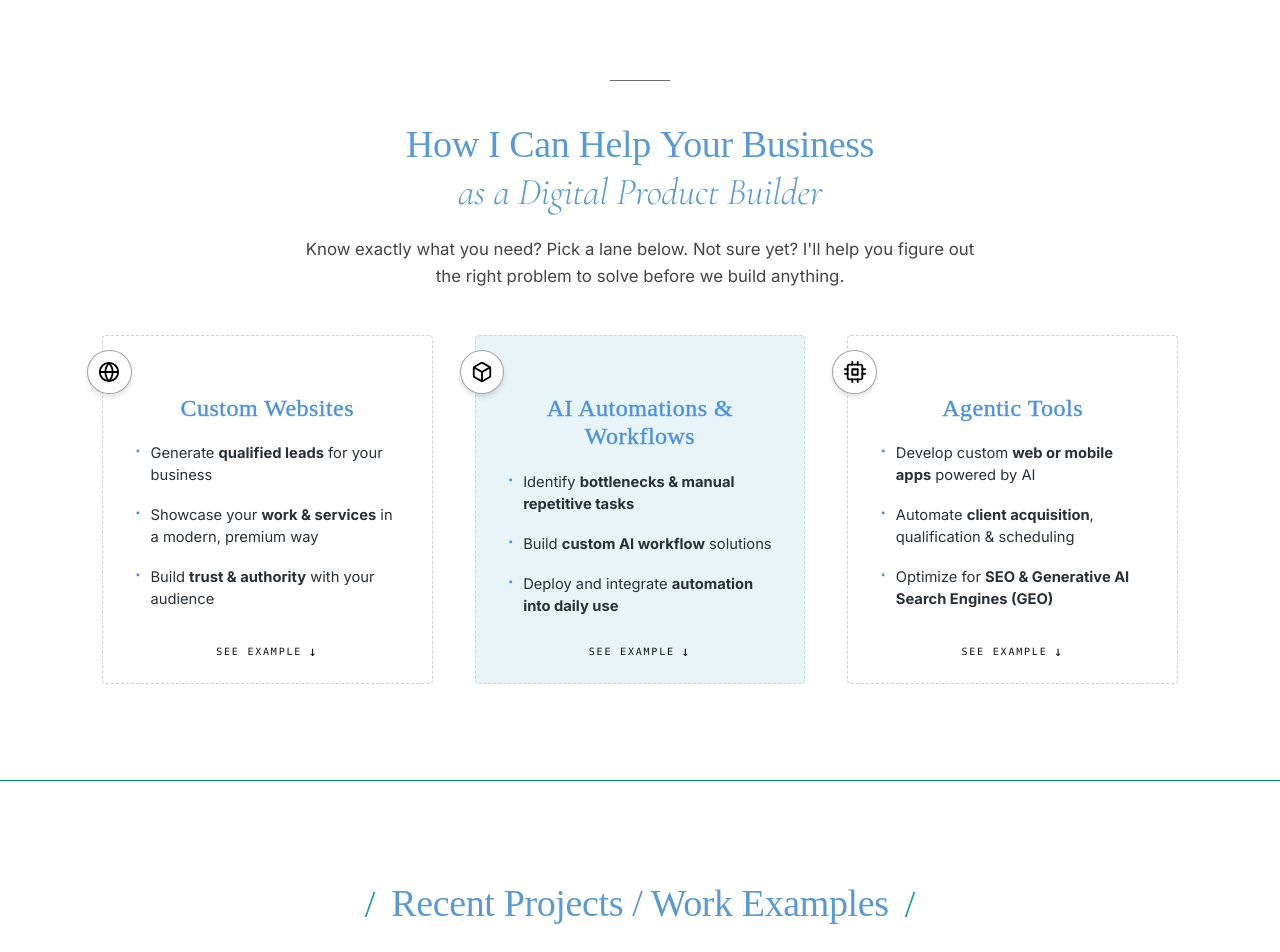
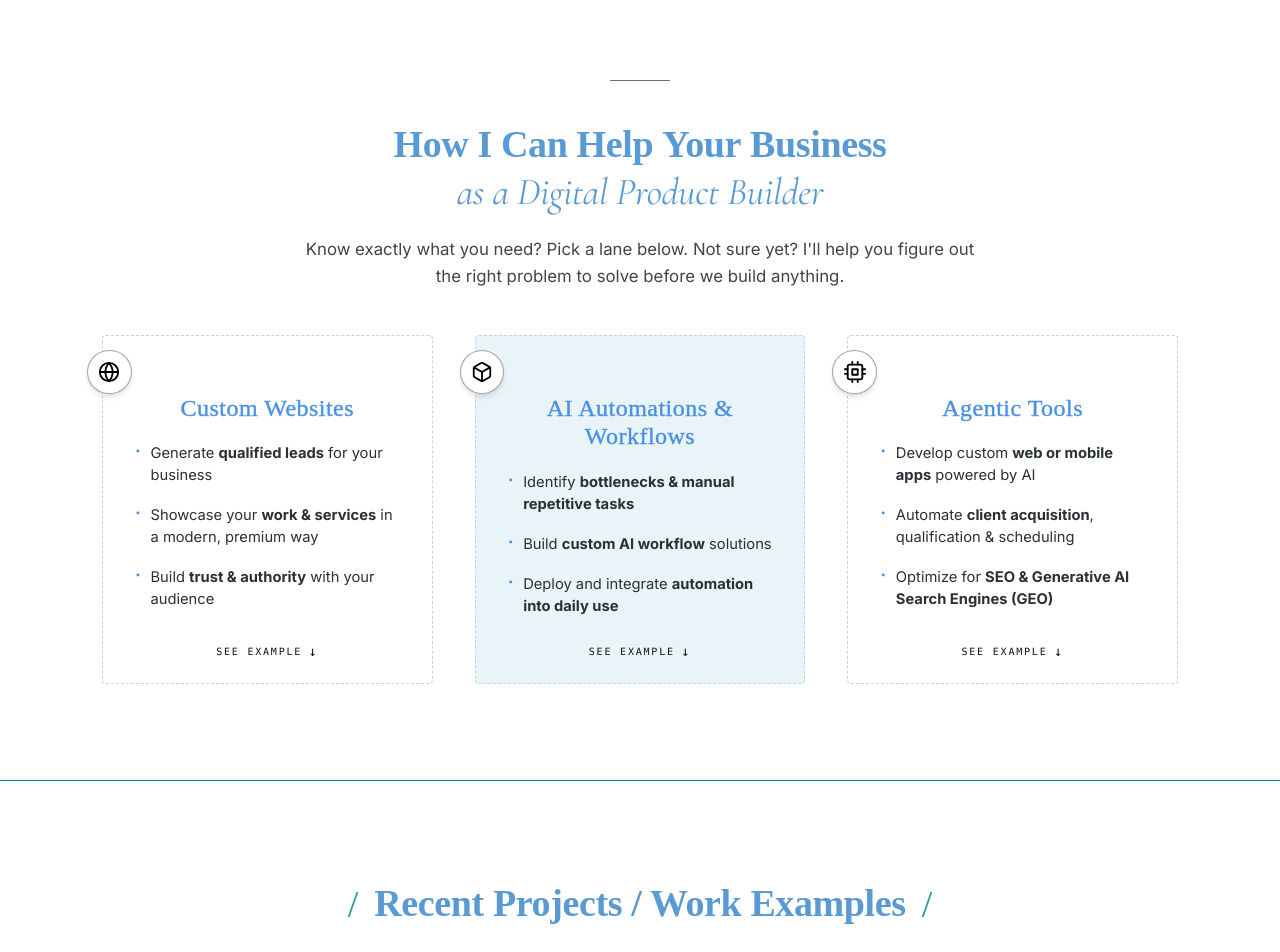
Before and after one commit to Irene2828/porfoliojuly, a Next.js app: page /v2 in a window 1280 px wide. Shown: the part 880-1832 px from the top of the page. Built offline with nearby package versions, Linux system fonts and the light colour scheme; no server answers; the database is empty; a web font is replaced by a local one.

Commit message:
Unify section heading weights (600) for Services, Projects, Expectations, Process and reset hero desktop name to black

```diff
--- a/src/app/components/Hero.css
+++ b/src/app/components/Hero.css
@@ -1307,7 +1307,7 @@
 }
 
 .hero-image-tagline-stacked .tagline-name {
-  color: #ffffff;
+  color: #121212;
   font-weight: 600;
   margin-bottom: 0.15rem; /* 10% vertical spacing gap */
 }
--- a/src/app/components/SectionDivider.css
+++ b/src/app/components/SectionDivider.css
@@ -207,7 +207,7 @@
 .section-divider-light.align-center .section-divider-light-text {
   font-family: 'Times New Roman', Times, Georgia, serif !important;
   font-size: clamp(24px, 4vw, 38px) !important;
-  font-weight: 400 !important;
+  font-weight: 600 !important;
   color: #5a9ad4 !important;
   line-height: 1.2 !important;
   letter-spacing: -0.01em !important;
--- a/src/app/v2/components/ProcessSection.tsx
+++ b/src/app/v2/components/ProcessSection.tsx
@@ -65,7 +65,7 @@ export default function ProcessSection() {
             fontFamily: "'Times New Roman', Times, Georgia, serif",
             fontSize: 'clamp(24px, 4vw, 38px)',
             color: '#5a9ad4',
-            fontWeight: 400,
+            fontWeight: 600,
             lineHeight: 1.25,
             letterSpacing: '-0.01em',
             textAlign: 'center',
--- a/src/app/v2/components/ServicesV2.tsx
+++ b/src/app/v2/components/ServicesV2.tsx
@@ -65,7 +65,7 @@ export default function ServicesV2() {
             fontFamily: "'Times New Roman', Times, Georgia, serif",
             fontSize: 'clamp(24px, 4vw, 38px)',
             color: '#5a9ad4',
-            fontWeight: 400,
+            fontWeight: 600,
             lineHeight: 1.25,
             letterSpacing: '-0.01em',
             textAlign: 'center',
@@ -80,7 +80,7 @@ export default function ServicesV2() {
               display: 'block',
               fontFamily: "var(--font-serif), 'Times New Roman', Times, Georgia, serif",
               fontStyle: 'italic',
-              fontWeight: 300
+              fontWeight: 500
             }}>
               {'as\u00A0a\u00A0Digital\u00A0Product\u00A0Builder'}
             </span>
```
